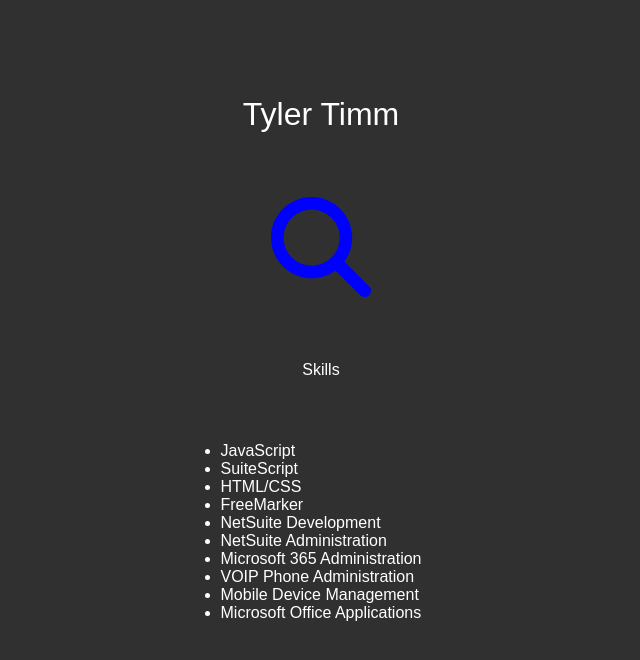
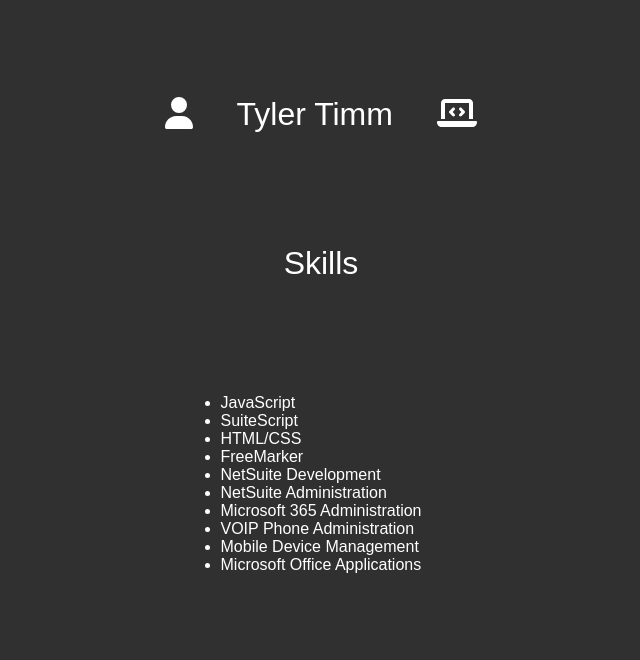
Before and after one commit to tyler-timm/react-personal-site, a Next.js app: page / in a window 1280 px wide. Shown: the top 660 px of the page, without its empty margins (319-959 px from the left). Built offline with nearby package versions, Linux system fonts and the light colour scheme.

Commit message:
added FontAwesome icons

```diff
--- a/src/pages/index.js
+++ b/src/pages/index.js
@@ -3,11 +3,8 @@ import Image from 'next/image';
 import styles from '@/styles/Home.module.css';
 
 import { FontAwesomeIcon } from "@fortawesome/react-fontawesome";
-import {
-    faSearch,
-    faAmbulance,
-    faAnchor,
-} from "@fortawesome/free-solid-svg-icons";
+import { faLaptopCode } from "@fortawesome/free-solid-svg-icons";
+import { faUser } from "@fortawesome/free-solid-svg-icons";
 
 import { useState } from "react";
 
@@ -85,12 +82,8 @@ export default function Home() {
                 <link rel="icon" href="/favicon.ico" />
             </Head>
             <main className={styles.main}>
-                <div className={styles.resumeName}>Tyler Timm</div>
-                <FontAwesomeIcon
-                    icon={faSearch}
-                    style={{ fontSize: 100, color: "blue" }}
-                />
-                Skills
+                <div className={styles.resumeName}><FontAwesomeIcon icon={faUser} />&nbsp;&nbsp;&nbsp;&nbsp; Tyler Timm &nbsp;&nbsp;&nbsp;&nbsp;<FontAwesomeIcon icon={faLaptopCode} /></div>
+                <div className={styles.resumeName}>Skills</div>
                 <ListSkills />
                 <br />
             </main>
```
